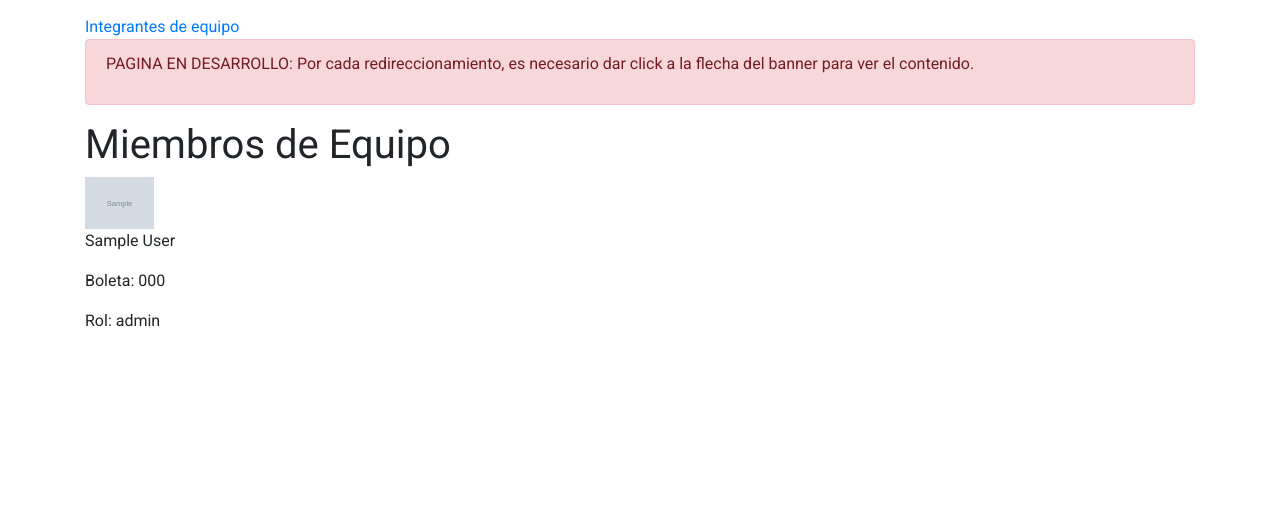
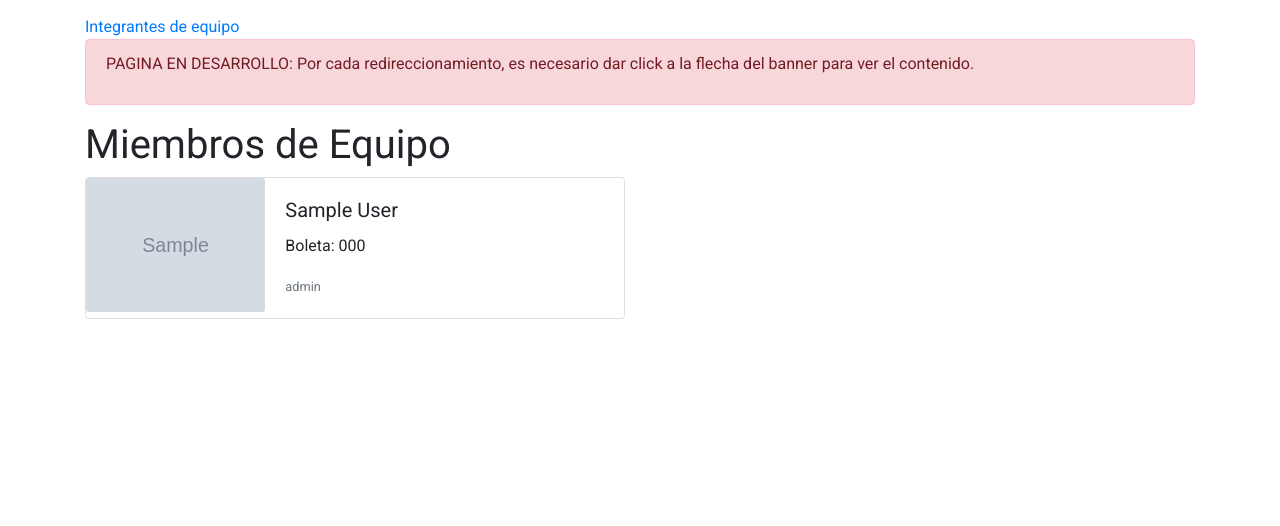
Before and after one commit to EGAMAGZ/EstIndCont, a Django app: page /team/ in a window 1280 px wide. Shown: the part 881-1407 px from the top of the page. Run offline with Django 3.2, Linux system fonts and the light colour scheme; tables that the repository leaves empty hold one stand-in row (values such as "Sample post"); grey boxes marked "Sample" are stand-in pictures; some libraries are stand-ins or nearby versions.

Commit message:
Added simple card for team members' profile

```diff
--- a/core/templates/core/team_members_list.html
+++ b/core/templates/core/team_members_list.html
@@ -4,12 +4,20 @@
 <h1>Miembros de Equipo</h1>
 
 {% for team_member in object_list %}
-    <img src="{{ team_member.profile_img.url }}" height=52 witdh=52 >
-    <div>
-        <p>{{ team_member.user.get_full_name }}</p>
-        <p>Boleta: {{ team_member.id_number }}</p>
-        <p>Rol: {{ team_member.role }}</p>
+<div class="card mb-3" style="max-width: 540px;">
+  <div class="row no-gutters">
+    <div class="col-md-4">
+      <img src="{{ team_member.profile_img.url }}" class="card-img" alt="...">
     </div>
+    <div class="col-md-8">
+      <div class="card-body">
+        <h5 class="card-title">{{ team_member.user.get_full_name }}</h5>
+        <p class="card-text">Boleta: {{ team_member.id_number }}</p>
+        <p class="card-text"><small class="text-muted">{{ team_member.role }}</small></p>
+      </div>
+    </div>
+  </div>
+</div>
 
 {% empty %}
     <h2> No hay equipos</h2>
```
